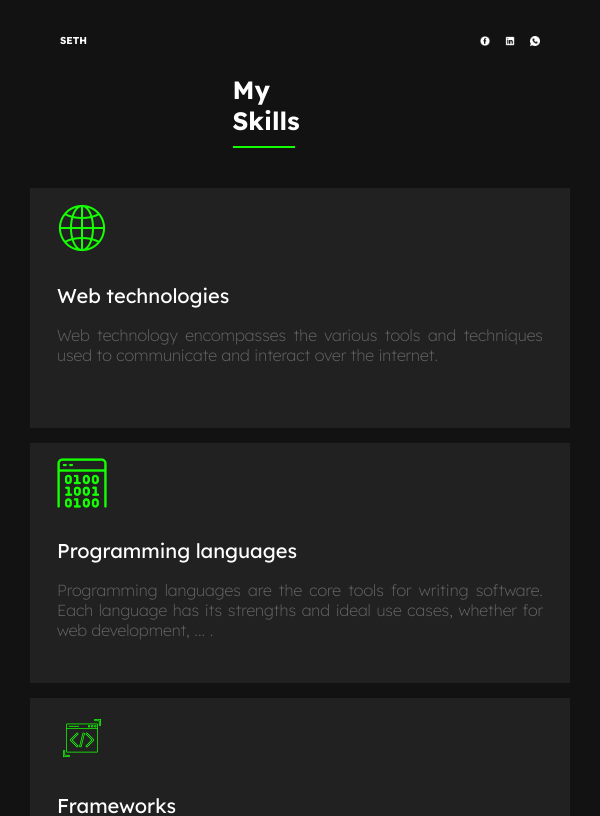
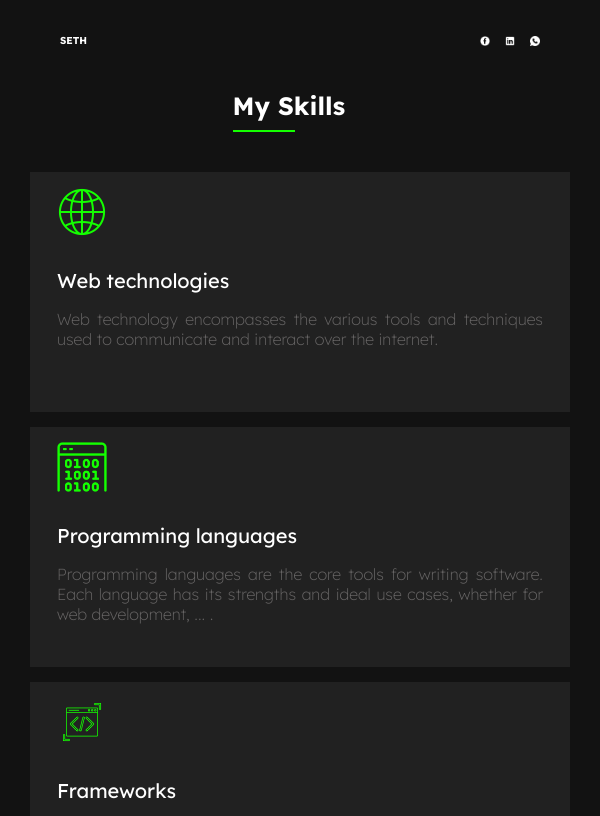
Before and after one commit to tafikaSeth/Portfolio, a React (Create React App) app: page /skill in a window 600 px wide. Shown: the top 816 px of the page. Built offline with nearby package versions, Linux system fonts and the light colour scheme.

Commit message:
refact:skill.css

```diff
--- a/src/components/Skills/skills.css
+++ b/src/components/Skills/skills.css
@@ -101,7 +101,7 @@
     }
     .content-skills-title h1{
         font-size: 25px;
-        width: 110px;
+        width: 130px;
     }
     .content-skills-title hr{
         width: 60px;
```
